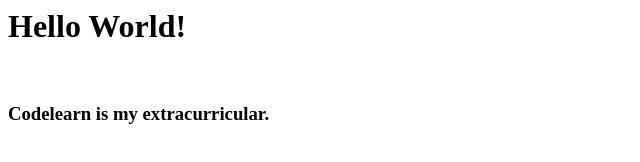
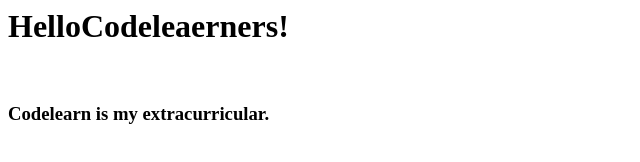
Before and after one commit to NohanShahAlam/Branca, a plain HTML site: page index.html in a window 1280 px wide. Shown: the whole page, without its empty margins (0-640 px from the left). Drawn offline with Linux system fonts and the light colour scheme.

Commit message:
Fixed the invalid title

```diff
--- a/index.html
+++ b/index.html
@@ -1,2 +1,2 @@
-<h1>Hello World!</h1><br>
+<h1>HelloCodeleaerners!</h1><br>
 <h3>Codelearn is my extracurricular.</h3>
```
